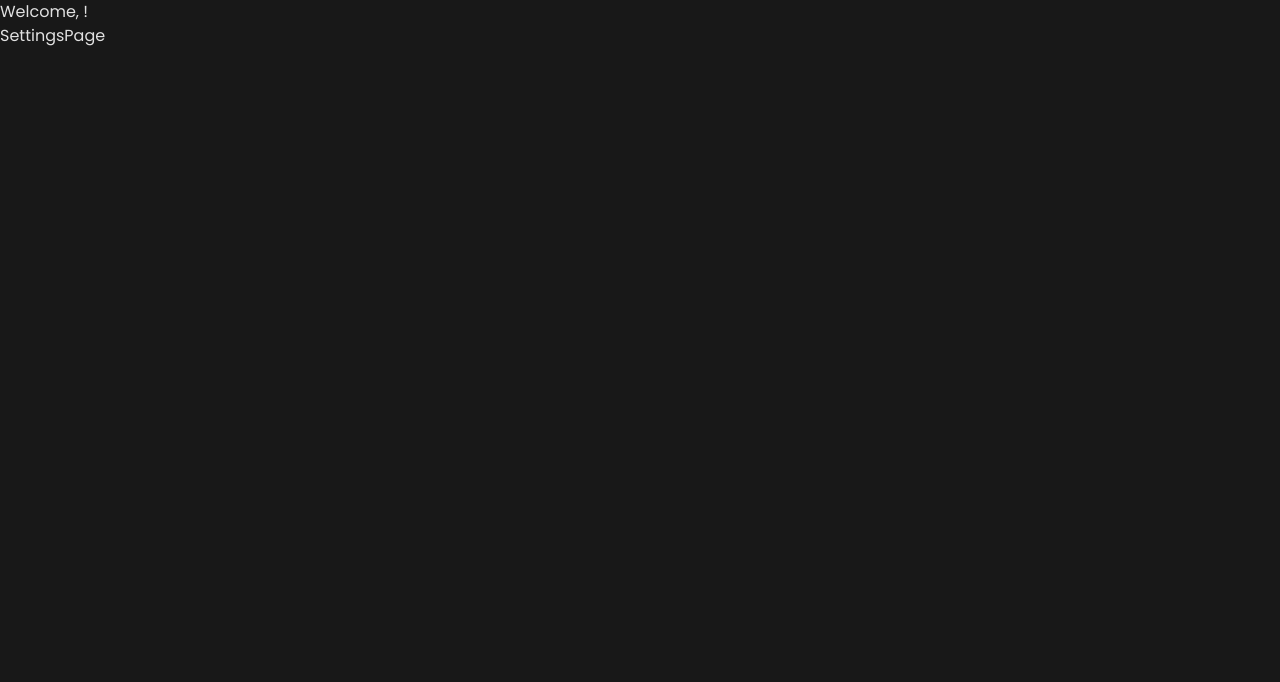
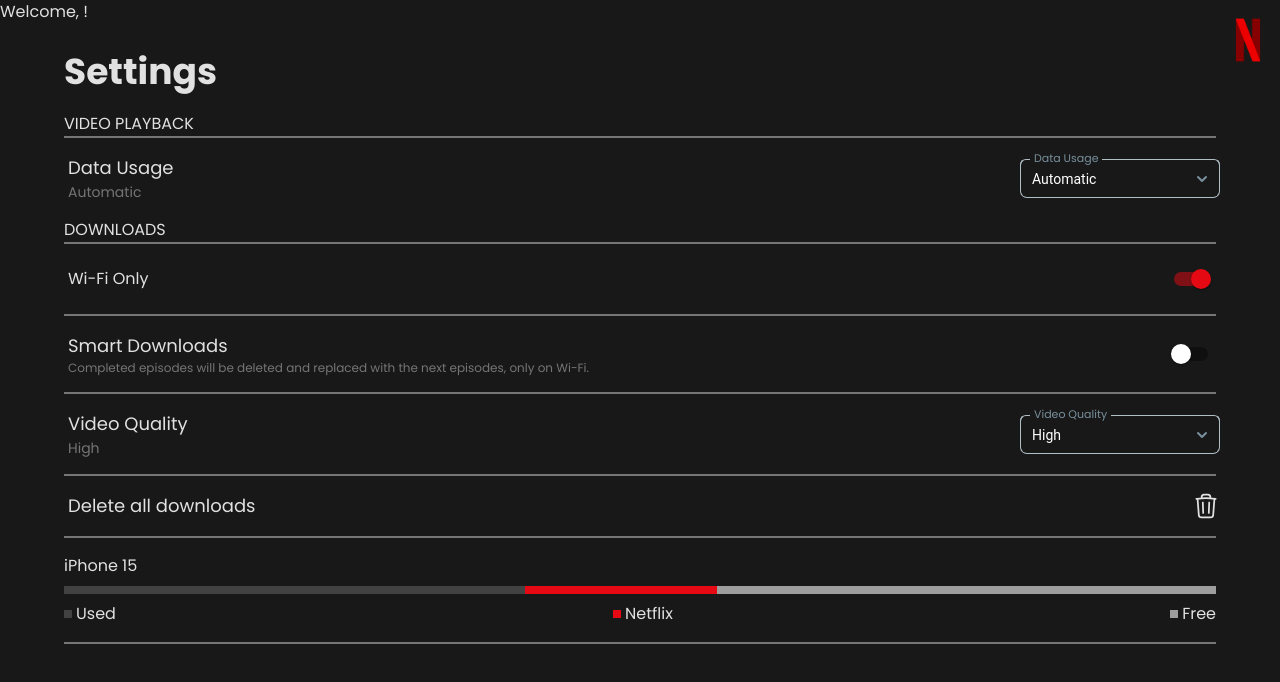
Before and after one commit to aidankmcalister/netflix-clone, a React (Vite) app: page /settings in a window 1280 px wide. Shown: the top 682 px of the page. Built offline with nearby package versions, Linux system fonts and the light colour scheme.

Commit message:
settings page

```diff
--- a/package.json
+++ b/package.json
@@ -10,8 +10,11 @@
     "preview": "vite preview"
   },
   "dependencies": {
+    "@emotion/react": "^11.11.1",
+    "@emotion/styled": "^11.11.0",
     "@heroicons/react": "^2.0.18",
     "@material-tailwind/react": "^2.1.4",
+    "@mui/material": "^5.14.18",
     "@reduxjs/toolkit": "^1.9.7",
     "axios": "^1.6.1",
     "dotenv": "^16.3.1",
--- a/src/components/mobile/SearchRecommend.jsx
+++ b/src/components/mobile/SearchRecommend.jsx
@@ -1,42 +1,50 @@
 import { useState, useEffect } from "react";
-import { fetchRecommendedMoviesAndShows } from "../../api/api";
-import { PlayCircleIcon } from "@heroicons/react/24/outline";
+import { fetchPopularMovies } from "../../api/api";
 import { Link } from "react-router-dom";
 
 const SearchRecommend = () => {
-  const [recommendedMedia, setRecommendedMedia] = useState([]);
+  const [topMovies, setTopMovies] = useState([]);
+
+  // const [recommendedMedia, setRecommendedMedia] = useState([]);
 
   useEffect(() => {
-    const getRecommendedMedia = async () => {
-      try {
-        const recommendedMediaData = await fetchRecommendedMoviesAndShows();
-        setRecommendedMedia(recommendedMediaData);
-      } catch (error) {
-        console.error("Error fetching recommended media:", error);
-      }
+    const fetchTopMovies = async () => {
+      const topMoviesData = await fetchPopularMovies();
+      setTopMovies(topMoviesData);
     };
-    getRecommendedMedia();
+    fetchTopMovies();
   }, []);
+  // useEffect(() => {
+  //   const getRecommendedMedia = async () => {
+  //     try {
+  //       const recommendedMediaData = await fetchRecommendedMoviesAndShows();
+  //       setRecommendedMedia(recommendedMediaData);
+  //     } catch (error) {
+  //       console.error("Error fetching recommended media:", error);
+  //     }
+  //   };
+  //   getRecommendedMedia();
+  // }, []);
 
   return (
     <div className="mt-2">
-      <h1 className="font-semibold text-lg">Recommended TV Shows & Movies</h1>
+      <h1 className="font-semibold text-xl mb-2">Recommended Movies</h1>
       <div>
-        {recommendedMedia.map((media, index) => (
+        {topMovies.map((media, index) => (
           <Link
+            key={index}
             to={{
               pathname: `/content/${media.id}`,
               search: `?mediaObject=${JSON.stringify(media)}`,
             }}
           >
-            <div key={index} className="flex w-full mb-4">
+            <div className="flex w-full mb-4">
               <img
                 src={`http://image.tmdb.org/t/p/w500/${media.backdrop_path}`}
                 className="w-1/2"
               />
               <div className="flex justify-between items-center w-full">
                 <h3 className="font-bold ml-4">{media.name || media.title}</h3>
-                <PlayCircleIcon className="w-8" />
               </div>
             </div>
           </Link>
--- a/src/components/mobile/SearchResults.jsx
+++ b/src/components/mobile/SearchResults.jsx
@@ -11,12 +11,13 @@
             <div key={index}></div>
           ) : (
             <Link
+              key={index}
               to={{
                 pathname: `/content/${result.id}`,
                 search: `?mediaObject=${JSON.stringify(result)}`,
               }}
             >
-              <div key={index} className="flex w-full mb-4">
+              <div className="flex w-full mb-4">
                 <img
                   src={`http://image.tmdb.org/t/p/w500/${result.backdrop_path}`}
                   className="w-1/2"
--- a/src/pages/SettingsPage.jsx
+++ b/src/pages/SettingsPage.jsx
@@ -1,7 +1,150 @@
-import React from "react";
+import React, { useState } from "react";
+import netflixLogo from "../assets/imgs/netflixLogo.png";
+import { Select, Option } from "@material-tailwind/react";
+import { Switch, createTheme, ThemeProvider } from "@mui/material";
+import { TrashIcon } from "@heroicons/react/24/outline";
+
+const theme = createTheme({
+  palette: {
+    primary: {
+      main: "#e50914",
+    },
+  },
+});
 
 const SettingsPage = () => {
-  return <div>SettingsPage</div>;
+  const [dataUsage, setDataUsage] = useState("Automatic");
+  const [videoQuality, setVideoQuality] = useState("High");
+
+  const handleDataUsageChange = (value) => {
+    setDataUsage(value);
+  };
+
+  const handleVideoQualityChange = (value) => {
+    setVideoQuality(value);
+  };
+
+  return (
+    <ThemeProvider theme={theme}>
+      <div className="max-w-[90%] mx-auto">
+        <img
+          src={netflixLogo}
+          alt="netflixLogo"
+          className="absolute z-10 w-12 right-2 top-0 mt-4"
+        />
+        <h1 className="text-4xl font-bold mt-7">Settings</h1>
+
+        <p className="mt-5">VIDEO PLAYBACK</p>
+        <hr className="border border-gray-600" />
+
+        <div className="flex justify-between w-full my-4 items-center mx-1">
+          <div>
+            <p className="text-lg">Data Usage</p>
+            <p id="dataSelectionParagraph" className="text-sm text-gray-600">
+              {dataUsage}
+            </p>
+          </div>
+          <div>
+            <Select
+              color="red"
+              label="Data Usage"
+              value={dataUsage}
+              onChange={handleDataUsageChange}
+              animate={{
+                mount: { y: 0 },
+                unmount: { y: 25 },
+              }}
+              style={{ color: "white" }}
+            >
+              <Option value="Always Off">Always Off</Option>
+              <Option value="Always On">Always On</Option>
+              <Option value="Automatic">Automatic</Option>
+            </Select>
+          </div>
+        </div>
+
+        <p>DOWNLOADS</p>
+        <hr className="border border-gray-600" />
+
+        <div className="flex justify-between w-full my-4 items-center mx-1">
+          <p>Wi-Fi Only</p>
+          <Switch color="primary" defaultChecked />
+        </div>
+        <hr className="border border-gray-600" />
+        <div className="flex justify-between w-full my-4 items-center mx-1">
+          <div>
+            <p className="text-lg">Smart Downloads</p>
+            <p className="text-xs text-gray-600">
+              Completed episodes will be deleted and replaced with the next
+              episodes, only on Wi-Fi.
+            </p>
+          </div>
+          <Switch color="primary" />
+        </div>
+
+        <hr className="border border-gray-600" />
+
+        <div className="flex justify-between w-full my-4 items-center mx-1">
+          <div>
+            <p className="text-lg">Video Quality</p>
+            <p className="text-sm text-gray-600" id="qualitySelectionParagraph">
+              {videoQuality}
+            </p>
+          </div>
+          <div>
+            <Select
+              color="red"
+              label="Video Quality"
+              value={videoQuality}
+              onChange={handleVideoQualityChange}
+              animate={{
+                mount: { y: 0 },
+                unmount: { y: 25 },
+              }}
+              style={{ color: "white" }}
+            >
+              <Option value="Maximum">Maximum</Option>
+              <Option value="High">High</Option>
+              <Option value="Medium">Medium</Option>
+              <Option value="Low">Low</Option>
+            </Select>
+          </div>
+        </div>
+
+        <hr className="border border-gray-600" />
+
+        <div className="flex justify-between w-full my-4 items-center mx-1">
+          <p className="text-lg">Delete all downloads</p>
+          <TrashIcon className="w-7 hover:text-main-red hover:scale-110 transition-all" />
+        </div>
+
+        <hr className="border border-gray-600" />
+
+        <div className="flex flex-col w-full my-4">
+          <p>iPhone 15</p>
+          <div className="w-full h-2 bg-gray-500 my-2 flex">
+            <div className="bg-gray-800 w-2/5 h-2"></div>
+            <div className="bg-main-red w-1/6 h-2"></div>
+          </div>
+          <div className="flex justify-between">
+            <div className="flex items-center">
+              <div className="w-2 h-2 mr-1 bg-gray-800"></div>
+              <p>Used</p>
+            </div>
+            <div className="flex items-center">
+              <div className="w-2 h-2 mr-1 bg-main-red"></div>
+              <p>Netflix</p>
+            </div>
+            <div className="flex items-center">
+              <div className="w-2 h-2 mr-1 bg-gray-500"></div>
+              <p>Free</p>
+            </div>
+          </div>
+        </div>
+        <hr className="border border-gray-600" />
+      </div>
+    </ThemeProvider>
+  );
 };
 
 export default SettingsPage;
```
Also changed, not shown: 1 other file (tests, documents, lock files or other folders).
